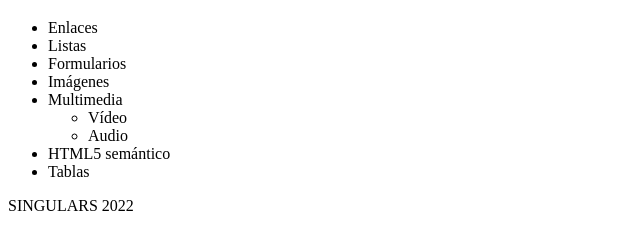
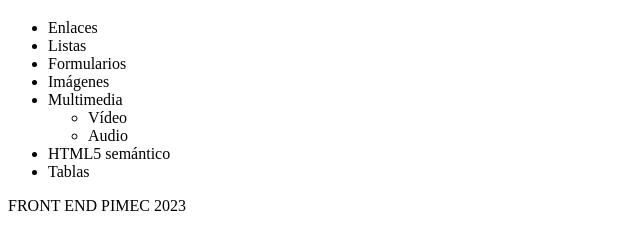
Before and after one commit to GalisGalisteo/html5-semantico, a plain HTML site: page index.html in a window 1280 px wide. Shown: the part 61-310 px from the top of the page, without its empty margins (0-640 px from the left). Drawn offline with Linux system fonts and the light colour scheme.

Commit message:
updating project with changes from the teacher

```diff
--- a/index.html
+++ b/index.html
@@ -5,7 +5,6 @@
     <meta charset="UTF-8">
     <meta name="viewport" content="width=device-width, initial-scale=1.0">
     <title>Página principal</title>
-    <!-- Hacer que aparezca en la pestaña del-->
 </head>
 
 <body>
@@ -22,14 +21,13 @@
                         <li>Audio</li>
                     </ul>
                 <li>HTML5 semántico</li>
-                </li>
                 <li>Tablas</li>
             </ul>
         </nav>
     </header>
 
     <footer>
-        <p>SINGULARS 2022 </p>
+        <p>FRONT END PIMEC 2023 </p>
     </footer>
 </body>
 
```
Also changed, not shown: 1 other file.
